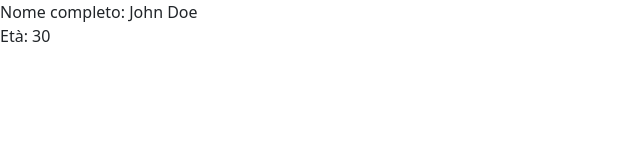
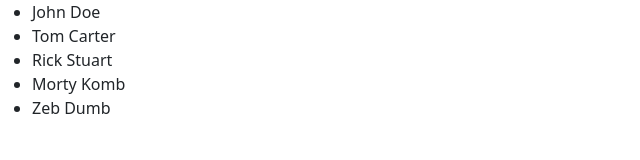
Before and after one commit to maldrek3103/js-oggetti-studenti, a plain HTML site: page index.html in a window 1280 px wide. Shown: the whole page, without its empty margins (0-640 px from the left). Drawn offline with nearby package versions, Linux system fonts and the light colour scheme.

Commit message:
made es2 with print on page

```diff
--- a/index.html
+++ b/index.html
@@ -13,7 +13,8 @@
 
 <body>
 
-    <div id="students"></div>
+    <ul id="students">
+    </ul>
 
     <script src="./js/script.js"></script>
 </body>
--- a/js/script.js
+++ b/js/script.js
@@ -1,18 +1,64 @@
-//creare un oggetto con  delle proprietà
-const student = {
-    firstName: "John",
-    lastName: "Doe",
-    age: 30,
-    //concatena due proprietà dell'obbetto
-    fullName: function () {
-        return this.firstName + " " + this.lastName;
+// ES 1
+
+// //creare un oggetto con  delle proprietà
+// const student = {
+//     firstName: "John",
+//     lastName: "Doe",
+//     age: 30,
+//     //concatena due proprietà dell'obbetto
+//     fullName: function () {
+//         return this.firstName + " " + this.lastName;
+//     }
+// };
+
+// var getStudent = document.getElementById('students');
+
+// //accede all'oggetto selezionato
+// for (var key in student) {
+//     //stampa in pagina le proprietà dell'oggetto
+//     getStudent.innerHTML = 'Nome completo: ' + student.fullName() + '<br>' + 'Età: ' + student.age;
+// }
+
+
+// ES 2
+
+
+//creare un array di oggetti
+const students = [
+    student = {
+        firstName: "John",
+        lastName: "Doe",
+        age: 30,
+    },
+    student = {
+        firstName: "Tom",
+        lastName: "Carter",
+        age: 34,
+    },
+    student = {
+        firstName: "Rick",
+        lastName: "Stuart",
+        age: 29,
+    },
+    student = {
+        firstName: "Morty",
+        lastName: "Komb",
+        age: 26,
+    },
+    student = {
+        firstName: "Zeb",
+        lastName: "Dumb",
+        age: 31,
     }
-};
+]
 
-var getStudent = document.getElementById('students');
+console.table(students);
+console.log(students[1].firstName);
 
-//accede all'oggetto selezionato
-for (var key in student) {
-    //stampa in pagina le proprietà dell'oggetto
-    getStudent.innerHTML = 'Nome completo: ' + student.fullName() + '<br>' + 'Età: ' + student.age;;
+const getStudent = document.getElementById('students');
+
+
+//ciclare l'array e stampare in pagina nome e cognome  degli studenti
+for (var i = 0; i < students.length; i++) {
+    getStudent.innerHTML += '<li>' + students[i].firstName + ' ' + students[i].lastName + '</li>';
 }
```
